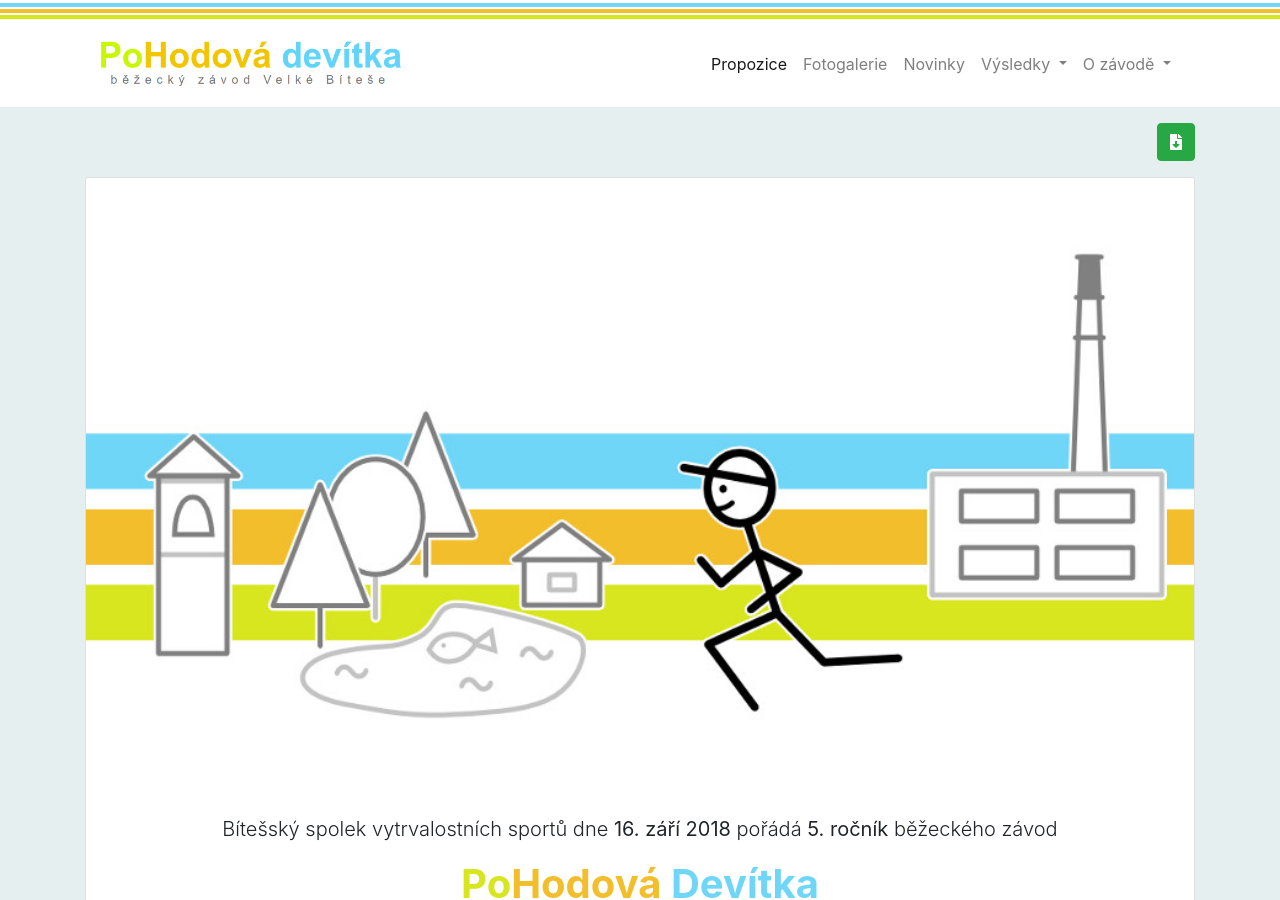
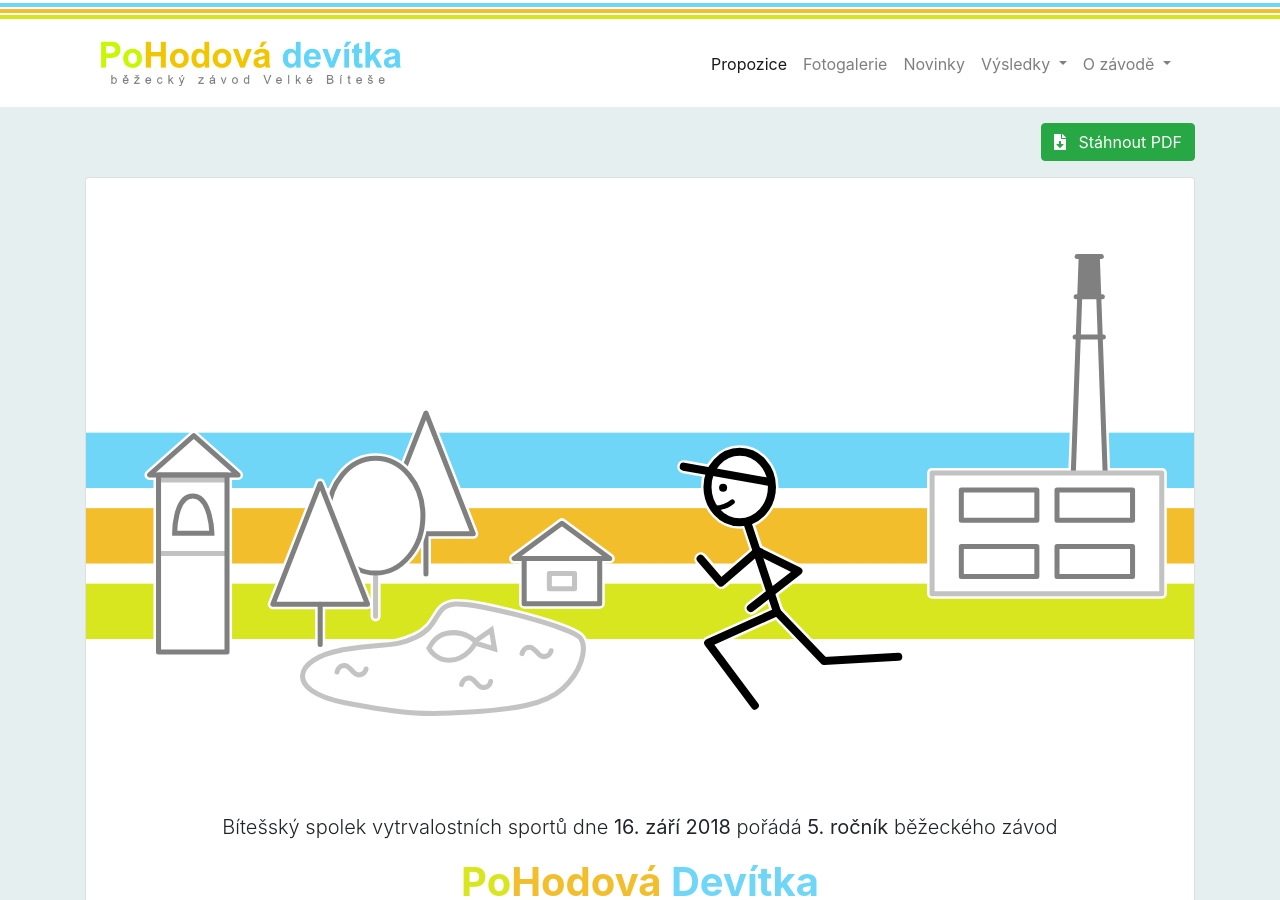
Before and after one commit to pohodovadevitka/pohodovadevitka.github.io, a Jekyll site: the page built from propozice.html, in a window 1280 px wide and 900 px high. Built offline with Jekyll 4.4.1, drawn with Linux system fonts in a browser that asks for light colours; nearby versions of some CDN libraries.

Commit message:
propozice

```diff
--- a/propozice.html
+++ b/propozice.html
@@ -125,17 +125,16 @@ permalink: "/propozice/"
     rel="noopener"
     title="Stáhnout propozice jako PDF"
   >
-    <i class="fas fa-file-download"></i>
-    <span class="sr-only">Stáhnout propozice jako PDF</span>
+    <i class="fas fa-file-download mr-2"></i> Stáhnout PDF
   </a>
 </div>
 
 <div class="card my-3">
   <picture>
-    <source src="/images/logo.svg" type="image/svg+xml">
-    <source src="/images/logo.webp" type="image/webp">
-    <source src="/images/logo.jpg" type="image/jpeg">
-    <source src="/images/logo.png" type="image/jpeg">
+    <source srcset="/images/logo.svg" type="image/svg+xml">
+    <source srcset="/images/logo.webp" type="image/webp">
+    <source srcset="/images/logo.jpg" type="image/jpeg">
+    <source srcset="/images/logo.png" type="image/jpeg">
     <img src="/images/logo.jpg" class="card-img-top" alt="logo">
   </picture>
 
```
